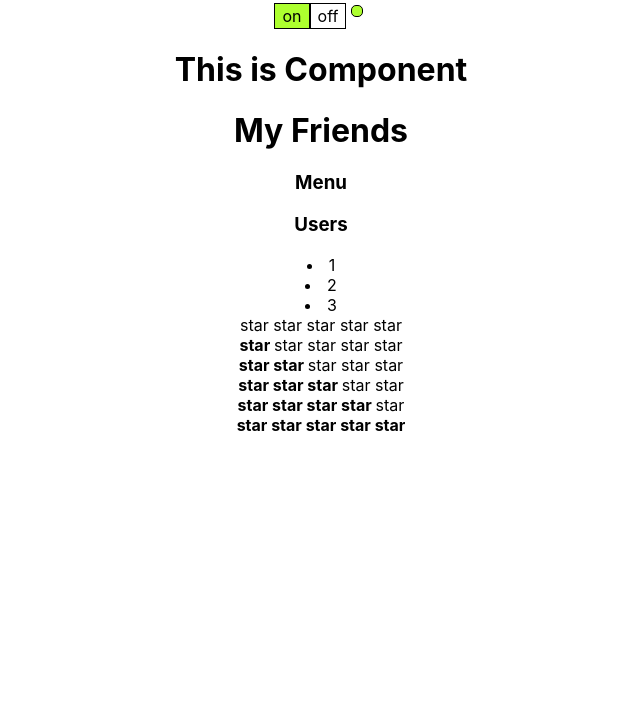
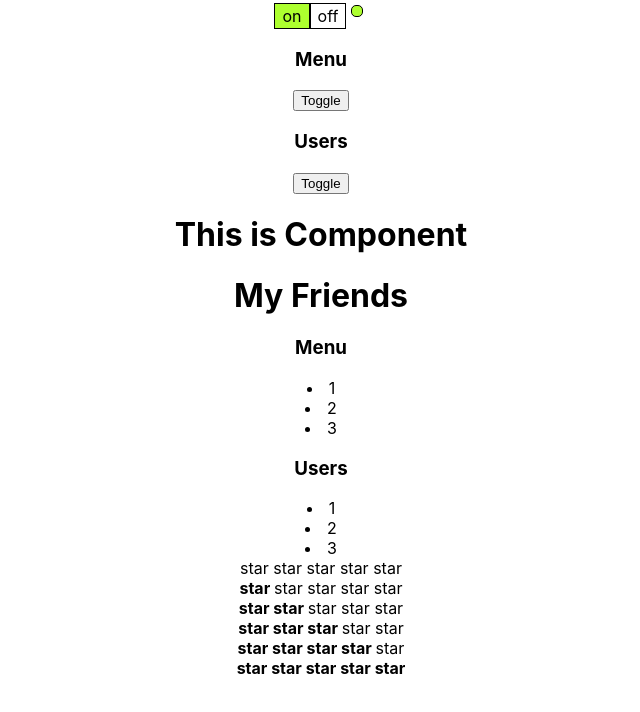
Before and after one commit to regggulus/ReactTS_shit_how_easy, a React (Create React App) app: page / in a window 1280 px wide. Shown: the top 712 px of the page, without its empty margins (319-959 px from the left). Built offline with nearby package versions, Linux system fonts and the light colour scheme.

Commit message:
UnControlledAccordion.tsx useState (onClick)

```diff
--- a/src/App.tsx
+++ b/src/App.tsx
@@ -3,6 +3,7 @@ import './App.css';
 import {Accordion} from "./components/Accordion/Accordion";
 import {Rating} from "./components/Rating/Rating";
 import {OnOff} from "./components/OnOff/OnOff";
+import {UnControlledAccordion} from "./components/UnControlledAccordion/UnControlledAccordion";
 
 
 function App() {
@@ -10,9 +11,11 @@ function App() {
     return (
         <div className={'App'}>
             <OnOff/>
+            <UnControlledAccordion title={'Menu'}/>
+            <UnControlledAccordion title={'Users'}/>
             <PageTitle title={'This is Component'}/>
             <PageTitle title={'My Friends'}/>
-            <Accordion title={'Menu'} collapsed={true}/>
+            <Accordion title={'Menu'} collapsed={false}/>
             <Accordion title={'Users'} collapsed={false}/>
             <Rating value={0}/>
             <Rating value={1}/>
--- /dev/null
+++ b/src/components/UnControlledAccordion/UnControlledAccordion.tsx
@@ -0,0 +1,40 @@
+import React, {useState} from "react";
+
+type AccordionPropsType = {
+    title: string
+}
+
+export function UnControlledAccordion(props: AccordionPropsType) {
+    const [collapsed, setCollapsed] = useState(true)
+    const collapsedHandler = () => {
+        setCollapsed(!collapsed)
+    }
+    return (
+        <div>
+         <AccordionTitle title={props.title}/>
+            <button onClick={collapsedHandler}>Toggle</button>
+            {!collapsed && <AccordionBody />}
+        </div>
+    )
+
+}
+type AccordionTitleType = {
+    title: string
+}
+function AccordionTitle(props: AccordionPropsType) {
+    return (
+        <div>
+            <h3 >{props.title}</h3>
+        </div>
+    )
+}
+
+function AccordionBody() {
+    return (
+        <div>
+            <li>1</li>
+            <li>2</li>
+            <li>3</li>
+        </div>
+    )
+}
```
